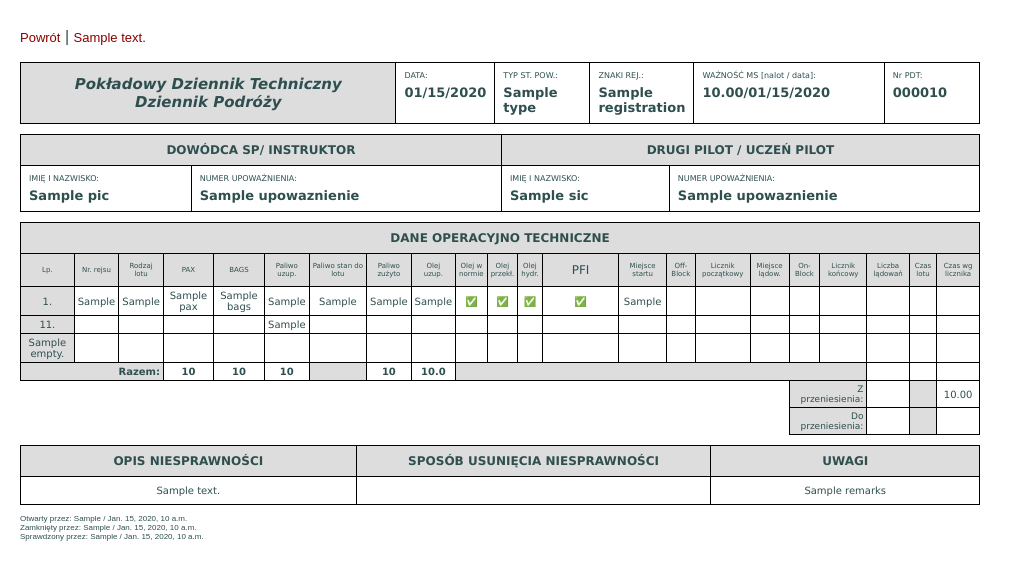
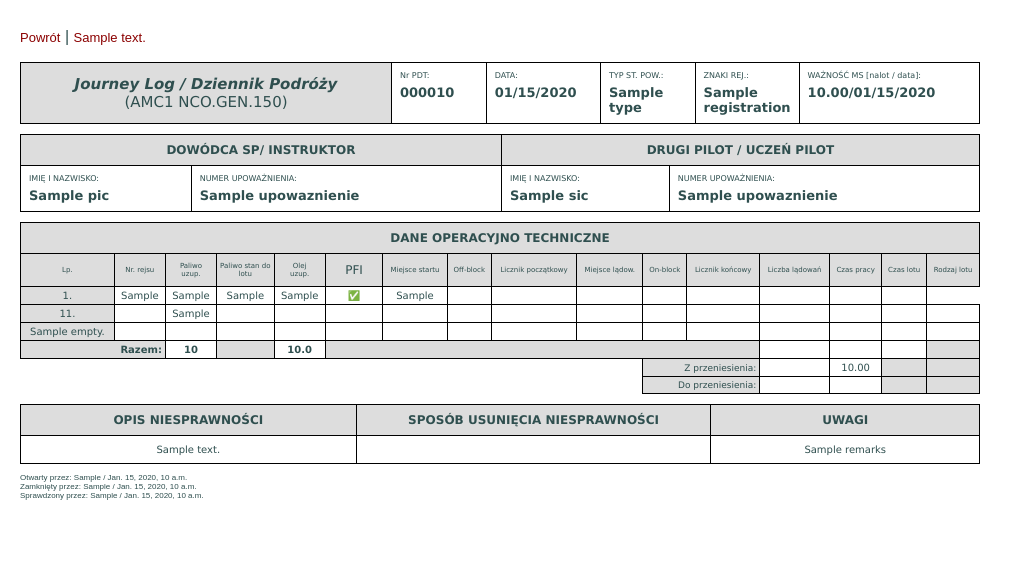
Before and after one commit to tmierzwa/salt24, a Django app: template salt/templates/panel/pdt_info.html in a window 1280 px wide. Shown: the part 111-691 px from the top of the page, without its empty margins (0-1023 px from the left). Run offline with Django 3.2, Linux system fonts and the light colour scheme; the template is opened without the code that fills it: most values are stand-ins (such as "Sample title", 1, 10 or a date in 2020); some libraries are stand-ins or nearby versions.

Commit message:
PDT changes

```diff
--- a/panel/forms.py
+++ b/panel/forms.py
@@ -124,7 +124,7 @@ class PDTEditForm(forms.ModelForm):
                 forms.CharField(initial=ms_valid, widget=forms.HiddenInput(), required=False)
 
         # Szkolenia tylko aktywne
-        self.fields['training'].queryset = Training_inst.objects.filter(open=True).order_by('student')
+        self.fields['training'].queryset = Training_inst.objects.select_related().filter(open=True).order_by('student')
 
         # Ustaw szkolenie na podstawie SIC lub PIC
         if not self.instance.pk and kwargs['initial']['flight_type'] in ['03A', '03B', '03C', '03E']:
@@ -207,8 +207,8 @@ class OperationEditForm(forms.ModelForm):
 
     class Meta:
         model = Operation
-        fields = ['operation_no', 'pax', 'bags', 'fuel_refill', 'fuel_source', 'fuel_available',
-                  'oil_refill', 'trans_oil_refill', 'hydr_oil_refill', 'loc_start', 'loc_end', 'tth_start', 'tth_end',
+        fields = ['operation_no', 'fuel_refill', 'fuel_source', 'fuel_available',
+                  'oil_refill', 'loc_start', 'loc_end', 'tth_start', 'tth_end',
                   'time_start', 'time_end', 'fuel_used', 'landings', 'cycles', 'status']
         localized_fields = ['tth_start', 'tth_end']
 
--- a/salt/templates/dispatcher.html
+++ b/salt/templates/dispatcher.html
@@ -33,7 +33,7 @@
             <a href="{% url 'sms:hazard-list' %}"><img class="tint" src="{% static 'images/icon_sms.png' %}"></a>
         {% endif %}
         <a href="{% url 'ato:training-inst-list' %}"><img class="tint" src="{% static 'images/icon_ato.png' %}"></a>
-        <a href="{% url 'fin:contr-list' %}"><img class="tint" src="{% static 'images/icon_money.png' %}"></a>
+        <a href="{% url 'panel:panel-home' %}"><img class="tint" src="{% static 'images/icon_money.png' %}"></a>
     </div>
 {% endblock %}
 
--- a/salt/templates/panel/pdt_info.html
+++ b/salt/templates/panel/pdt_info.html
@@ -41,9 +41,13 @@
         <table id="pdt-table">
             <tr>
                 <td width="40%" style="text-align: center" class="pdt_gray">
-                    <div style="font-size: 15px"><b><i>Pokładowy Dziennik Techniczny<br>Dziennik Podróży</i></b></div>
+                   <div style="font-size: 15px"><b><i>Journey Log / Dziennik Podróży</i></b><br>(AMC1 NCO.GEN.150)</div>
                 </td>
                 <td width="10%" class="pdt_field">
+                    <div class="pdt_label">Nr PDT:</div>
+                    <div class="pdt_value">{{ object.pdt_ref|stringformat:"06d" }}</div>
+                </td>
+                <td width="12%" class="pdt_field">
                     <div class="pdt_label">DATA:</div>
                     <div class="pdt_value">{{ object.date|date:"SHORT_DATE_FORMAT" }}</div>
                 </td>
@@ -51,17 +55,13 @@
                     <div class="pdt_label">TYP ST. POW.:</div>
                     <div class="pdt_value">{{ object.aircraft.type }}</div>
                 </td>
-                <td width="10%" class="pdt_field">
+                <td width="9%" class="pdt_field">
                     <div class="pdt_label">ZNAKI REJ.:</div>
                     <div class="pdt_value">{{ object.aircraft.registration }}</div>
                 </td>
-                <td width="20%" class="pdt_field">
+                <td width="19%" class="pdt_field">
                     <div class="pdt_label">WAŻNOŚĆ MS [nalot / data]:</div>
                     <div class="pdt_value">{{ object.ms_report.next_hours|floatformat:2 }}/{{ object.ms_report.next_date|date:"SHORT_DATE_FORMAT" }}</div>
-                </td>
-                <td width="10%" class="pdt_field">
-                    <div class="pdt_label">Nr PDT:</div>
-                    <div class="pdt_value">{{ object.pdt_ref|stringformat:"06d" }}</div>
                 </td>
             </tr>
         </table>
@@ -110,26 +110,20 @@
             <tr>
                 <td class="pdt_head">Lp.</td>
                 <td class="pdt_head">Nr. rejsu</td>
-                <td class="pdt_head">Rodzaj lotu</td>
-                <td class="pdt_head">PAX</td>
-                <td class="pdt_head">BAGS</td>
                 <td class="pdt_head">Paliwo<br>uzup.</td>
                 <td class="pdt_head" width="6%">Paliwo stan do lotu</td>
-                <td class="pdt_head">Paliwo<br>zużyto</td>
                 <td class="pdt_head">Olej<br>uzup.</td>
-                <td class="pdt_head">Olej w<br>normie</td>
-                <td class="pdt_head">Olej<br>przekł.</td>
-                <td class="pdt_head">Olej<br>hydr.</td>
-                <td class="pdt_head" style="font-size: 12px" width="8%">PFI</td>
+                <td class="pdt_head" style="font-size: 12px" width="6%">PFI</td>
                 <td class="pdt_head">Miejsce startu</td>
-                <td class="pdt_head">Off-Block</td>
+                <td class="pdt_head">Off-block</td>
                 <td class="pdt_head">Licznik początkowy</td>
                 <td class="pdt_head">Miejsce lądow.</td>
-                <td class="pdt_head">On-Block</td>
+                <td class="pdt_head">On-block</td>
                 <td class="pdt_head">Licznik końcowy</td>
                 <td class="pdt_head">Liczba lądowań</td>
+                <td class="pdt_head">Czas pracy</td>
                 <td class="pdt_head">Czas lotu</td>
-                <td class="pdt_head">Czas wg licznika</td>
+                <td class="pdt_head">Rodzaj lotu</td>
             </tr>
 
             {% for operation in object.operation_set.all %}
@@ -140,16 +134,9 @@
                 >
                     <td class="pdt_oper pdt_gray">{{ forloop.counter }}.</td>
                     <td class="pdt_oper">{{ operation.operation_no }}</td>
-                    <td class="pdt_oper">{{ operation.pdt.flight_type|default_if_none:'' }}</td>
-                    <td class="pdt_oper">{{ operation.pax|default_if_none:'-' }}</td>
-                    <td class="pdt_oper">{{ operation.bags|default_if_none:'-' }}</td>
                     <td class="pdt_oper">{{ operation.fuel_refill|default_if_none:'' }}</td>
                     <td class="pdt_oper">{{ operation.fuel_available|default_if_none:'' }}</td>
-                    <td class="pdt_oper">{{ operation.fuel_used|default_if_none:'' }}</td>
                     <td class="pdt_oper">{{ operation.oil_refill|default_if_none:'-' }}</td>
-                    <td class="pdt_oper">&#9989</td>
-                    <td class="pdt_oper">&#9989</td>
-                    <td class="pdt_oper">&#9989</td>
                     <td class="pdt_oper">&#9989</td>
                     <td class="pdt_oper">{{ operation.loc_start|default_if_none:"" }}</td>
                     {% if operation.status == 'closed' %}
@@ -159,8 +146,9 @@
                         <td class="pdt_oper">{{ operation.time_end|time:"H:i" }}</td>
                         <td class="pdt_oper">{{ operation.tth_end|floatformat:2 }}</td>
                         <td class="pdt_oper">{{ operation.landings|floatformat:0 }}</td>
+                        <td class="pdt_oper">{{ operation.tth|floatformat:2 }}</td>
                         <td class="pdt_oper">{{ operation.hours.1|stringformat:'02d' }}:{{ operation.hours.2|stringformat:'02d' }}</td>
-                        <td class="pdt_oper">{{ operation.tth|floatformat:2 }}</td>
+                        <td class="pdt_oper">{{ operation.pdt.flight_type|default_if_none:'' }}</td>
                     {% else %}
                         <td class="pdt_oper"></td>
                         <td class="pdt_oper"></td>
@@ -178,13 +166,7 @@
                 <tr>
                     <td class="pdt_oper pdt_gray">{{ operations|add:1 }}.</td>
                     <td class="pdt_oper"></td>
-                    <td class="pdt_oper"></td>
-                    <td class="pdt_oper"></td>
-                    <td class="pdt_oper"></td>
                     <td class="pdt_oper">{{ object.fuel_after|default_if_none:'' }}</td>
-                    <td class="pdt_oper"></td>
-                    <td class="pdt_oper"></td>
-                    <td class="pdt_oper"></td>
                     <td class="pdt_oper"></td>
                     <td class="pdt_oper"></td>
                     <td class="pdt_oper"></td>
@@ -223,42 +205,31 @@
                     <td class="pdt_oper"></td>
                     <td class="pdt_oper"></td>
                     <td class="pdt_oper"></td>
-                    <td class="pdt_oper"></td>
-                    <td class="pdt_oper"></td>
-                    <td class="pdt_oper"></td>
-                    <td class="pdt_oper"></td>
-                    <td class="pdt_oper"></td>
-                    <td class="pdt_oper"></td>
                 </tr>
             {% endfor %}
 
             <tr style="font-weight: bold">
-                <td colspan="3" class="pdt_oper pdt_gray" style="text-align: right">Razem:</td>
+                <td colspan="2" class="pdt_oper pdt_gray" style="text-align: right">Razem:</td>
                 {% if object.operation_set.all %}
-                    <td class="pdt_oper">{{ object.pdt_sum.pax__sum|default_if_none:'-' }}</td>
-                    <td class="pdt_oper">{{ object.pdt_sum.bags__sum|default_if_none:'-' }}</td>
                     <td class="pdt_oper">{{ object.fuel_sum|default_if_none:'' }}</td>
                     <td class="pdt_oper pdt_gray"></td>
-                    <td class="pdt_oper">{{ object.pdt_sum.fuel_used__sum|default_if_none:'' }}</td>
                     <td class="pdt_oper">{{ object.pdt_sum.oil_refill__sum|floatformat:1 }}</td>
-                    <td colspan="10" class="pdt_oper pdt_gray"></td>
+                    <td colspan="7" class="pdt_oper pdt_gray"></td>
                     {% if object.operation_set.last.status == 'closed' %}
                         <td class="pdt_oper">{{ object.landings_sum|default_if_none:'' }}</td>
+                        <td class="pdt_oper">{{ object.tth_sum|floatformat:2 }}</td>
                         <td class="pdt_oper">{{ object.hours_sum.1|stringformat:'02d' }}:{{ object.hours_sum.2|stringformat:'02d' }}</td>
-                        <td class="pdt_oper">{{ object.tth_sum|floatformat:2 }}</td>
                     {% else %}
                         <td class="pdt_oper"></td>
                         <td class="pdt_oper"></td>
                         <td class="pdt_oper"></td>
                     {% endif %}
+                    <td class="pdt_oper pdt_gray"></td>
                 {% else %}
-                    <td class="pdt_oper"></td>
-                    <td class="pdt_oper"></td>
                     <td class="pdt_oper">{{ object.fuel_sum|default_if_none:'' }}</td>
                     <td class="pdt_oper pdt_gray"></td>
                     <td class="pdt_oper"></td>
-                    <td class="pdt_oper"></td>
-                    <td colspan="10" class="pdt_oper pdt_gray"></td>
+                    <td colspan="7" class="pdt_oper pdt_gray"></td>
                     <td class="pdt_oper"></td>
                     <td class="pdt_oper"></td>
                     <td class="pdt_oper"></td>
@@ -266,26 +237,29 @@
             </tr>
 
             <tr>
-                <td colspan="17" class="pdt_oper pdt_empty"></td>
+                <td colspan="10" class="pdt_oper pdt_empty"></td>
                 <td colspan="2" class="pdt_oper pdt_gray" style="font-size: 9px; text-align: right">Z przeniesienia:</td>
                 <td class="pdt_oper">{{ object.prev_landings|default_if_none:'' }}</td>
+                <td class="pdt_oper">{{ object.tth_start|floatformat:2 }}</td>
                 <td class="pdt_oper pdt_gray"></td>
-                <td class="pdt_oper">{{ object.tth_start|floatformat:2 }}</td>
+                <td class="pdt_oper pdt_gray"></td>
             </tr>
+
             <tr>
-                <td colspan="17" class="pdt_oper pdt_empty"></td>
+                <td colspan="10" class="pdt_oper pdt_empty"></td>
                 <td colspan="2" class="pdt_oper pdt_gray" style="font-size: 9px; text-align: right">Do przeniesienia:</td>
                 {% if object.operation_set.last.status == 'closed' %}
                     <td class="pdt_oper">{{ landings_total }}</td>
                 {% else %}
                     <td></td>
                 {% endif %}
-                <td class="pdt_oper pdt_gray"></td>
                 {% if object.operation_set.last.status == 'closed' %}
                     <td class="pdt_oper">{{ tth_total|floatformat:2 }}</td>
                 {% else %}
                     <td></td>
                 {% endif %}
+                <td class="pdt_oper pdt_gray"></td>
+                <td class="pdt_oper pdt_gray"></td>
             </tr>
 
         </table>
--- a/salt/templates/panel/pdt_open2.html
+++ b/salt/templates/panel/pdt_open2.html
@@ -92,7 +92,7 @@ $(document).ready( function () {
                             </table>
                             <br>
                         {% else %}
-                            Brak aktywnych kontahentów
+                            Brak aktywnych kontrahentów
                         {% endif %}
                         </td>
                     </tr>
--- a/salt/urls.py
+++ b/salt/urls.py
@@ -1,6 +1,6 @@
 from django.urls import include, re_path
 from django.contrib import admin
-from django.contrib.auth.views import LoginView as login, LogoutView as logout, logout_then_login
+from django.contrib.auth.views import LoginView as login, LogoutView as logout
 from salt.views import dispatcher, salt_login, salt_password_change, admin_password_change
 
 
```
Also changed, not shown: panel/views.py (+4 -8 lines), res/views.py (+25 -17 lines), salt/templates/panel/operation_edit.html (+8 -32 lines), salt/templates/panel/pdt.html (+26 -52 lines), salt/templates/panel/pdt_edit.html (+4 -10 lines).
